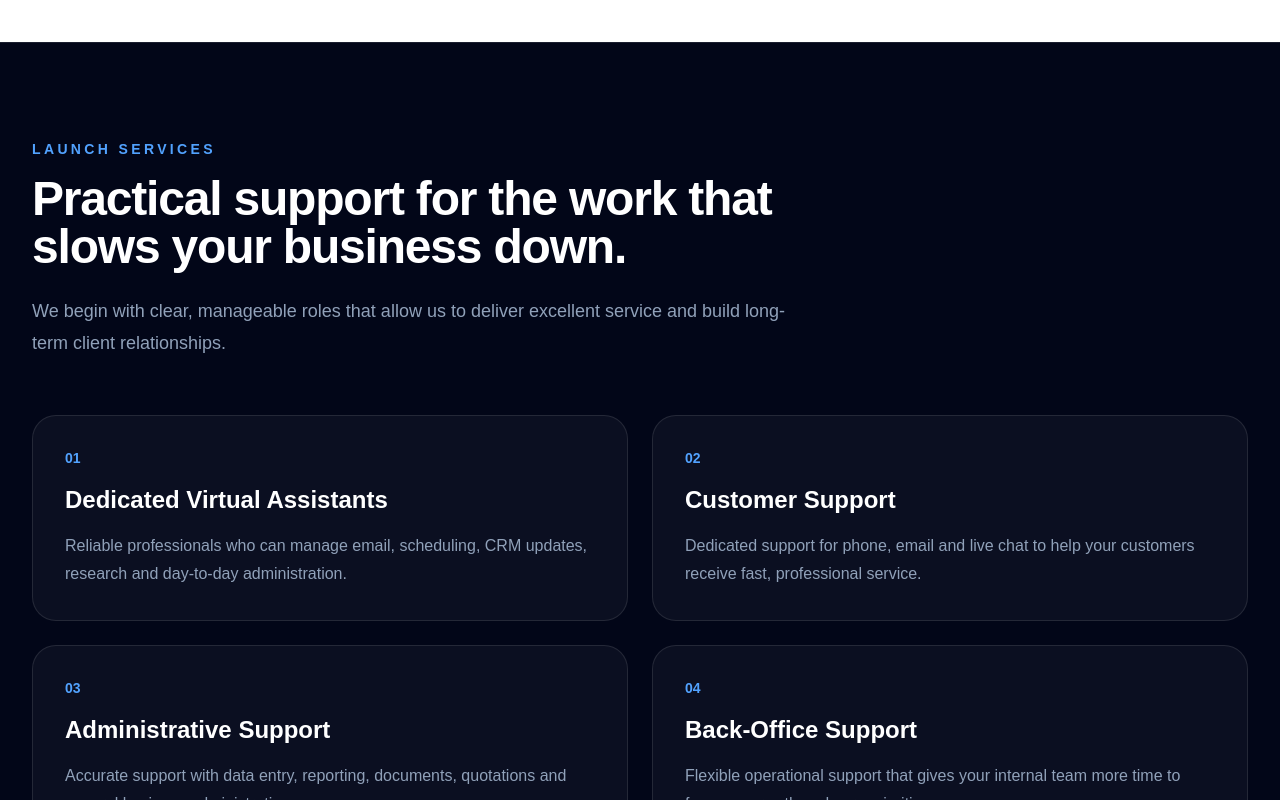
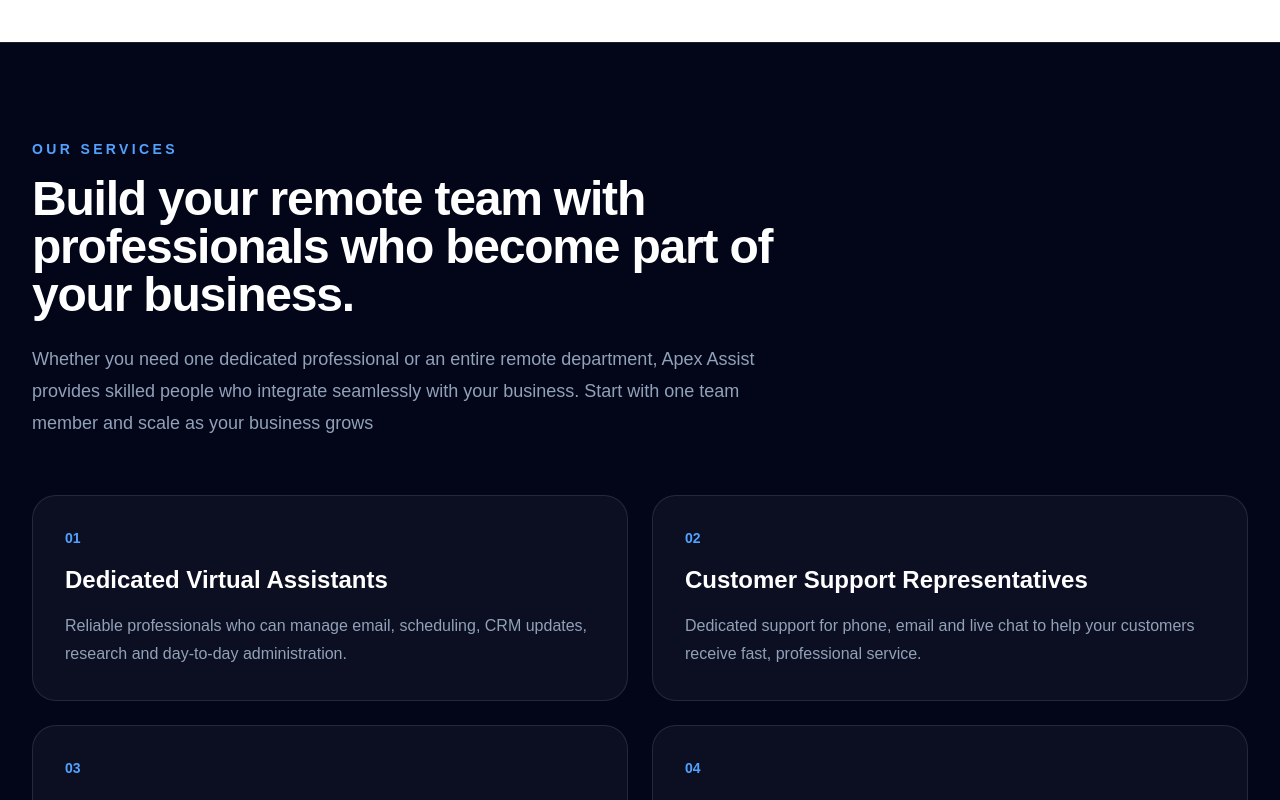
Before and after one commit to apexassist/apexassist-website, a Next.js app: page / in a window 1280 px wide. Shown: the part 1740-2540 px from the top of the page. Built offline with nearby package versions, Linux system fonts and the light colour scheme.

Commit message:
updared service titles

```diff
--- a/app/page.tsx
+++ b/app/page.tsx
@@ -5,17 +5,17 @@ const services = [
       "Reliable professionals who can manage email, scheduling, CRM updates, research and day-to-day administration.",
   },
   {
-    title: "Customer Support",
+    title: "Customer Support Representatives",
     description:
       "Dedicated support for phone, email and live chat to help your customers receive fast, professional service.",
   },
   {
-    title: "Administrative Support",
+    title: "Administrative Assistants",
     description:
       "Accurate support with data entry, reporting, documents, quotations and general business administration.",
   },
   {
-    title: "Back-Office Support",
+    title: "Back-Office Operations",
     description:
       "Flexible operational support that gives your internal team more time to focus on growth and core priorities.",
   },
@@ -282,14 +282,18 @@ export default function Home() {
         <div className="mx-auto max-w-7xl">
           <div className="max-w-3xl">
             <p className="text-sm font-bold uppercase tracking-[0.24em] text-blue-400">
-              Launch Services
+              Our Services
             </p>
             <h2 className="mt-4 text-4xl font-extrabold tracking-tight sm:text-5xl">
-              Practical support for the work that slows your business down.
+              Build your remote team with professionals who become part of your business.
             </h2>
             <p className="mt-6 text-lg leading-8 text-slate-400">
-              We begin with clear, manageable roles that allow us to deliver
-              excellent service and build long-term client relationships.
+              Whether you need one dedicated professional
+              or an entire remote department, Apex Assist
+              provides skilled people who integrate
+              seamlessly with your business. Start with one
+              team member and scale as your business grows
+
             </p>
           </div>
 
```
